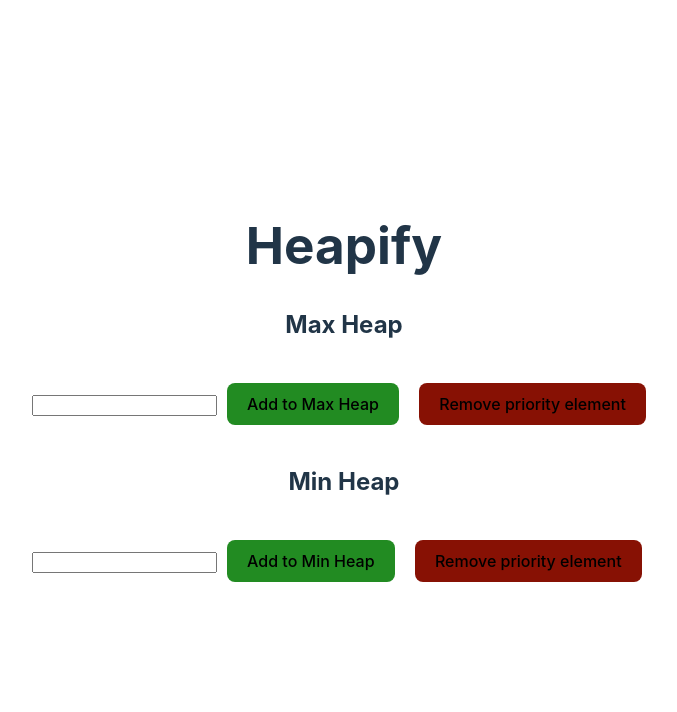
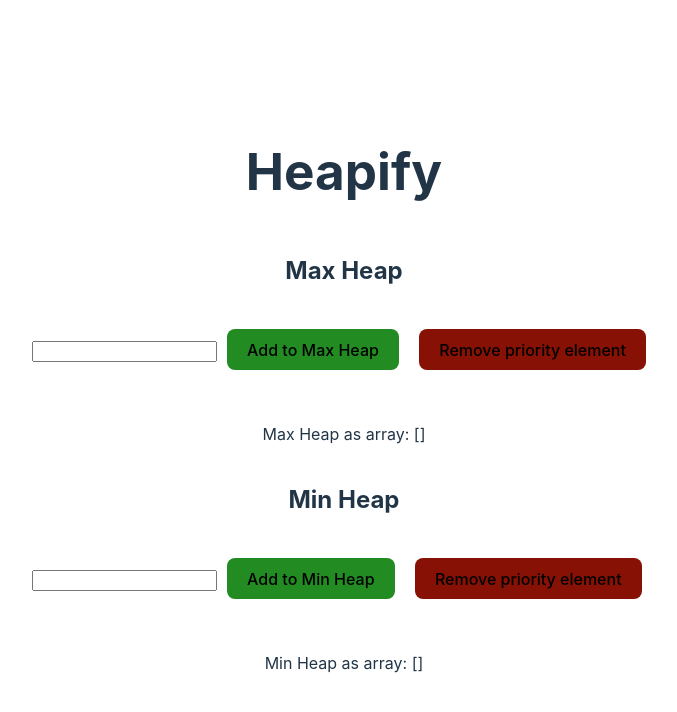
Before and after one commit to bhergenroeder15/Heapify, a React (Vite) app: page / in a window 1280 px wide. Shown: the top 712 px of the page, without its empty margins (296-973 px from the left). Built offline with nearby package versions, Linux system fonts and the light colour scheme.

Commit message:
Added Array view

```diff
--- a/src/App.css
+++ b/src/App.css
@@ -12,6 +12,11 @@
 
 button {
     margin: 10px;
+}
+
+.container {
+    display: flex;
+    flex-direction: column;
 }
 
 .addButton {
--- a/src/App.jsx
+++ b/src/App.jsx
@@ -1,4 +1,4 @@
-import { useState } from 'react'
+import { useEffect, useState } from 'react'
 import formGraph from './formGraph'
 import './App.css'
 import MaxHeap from './MaxHeap'
@@ -19,6 +19,7 @@ function App() {
   return (
     <>
       <h1>Heapify</h1>
+        <div className='container'>
           <h2>Max Heap</h2>
             <div id='maxHeap'>
               <form onSubmit={(e) => {e.preventDefault(); maxHeap.insert(Number(maxInput))}}>
@@ -29,7 +30,10 @@ function App() {
             </div>
 
           {formGraph(maxList)}
+          <p>Max Heap as array: [{maxList.map((el) => `${el}`).join(', ')}]</p>
+        </div>
 
+        <div className='container'>
           <h2>Min Heap</h2>
             <div id='minHeap'>
               <form onSubmit={(e) => {e.preventDefault(); minHeap.insert(Number(minInput))}}>
@@ -40,6 +44,8 @@ function App() {
             </div>
 
           {formGraph(minList)}
+          <p>Min Heap as array: [{minList.map((el) => `${el}`).join(', ')}]</p>
+        </div>
 
     </>
   )
```
Lines whose indentation alone changed are shown as unchanged.
